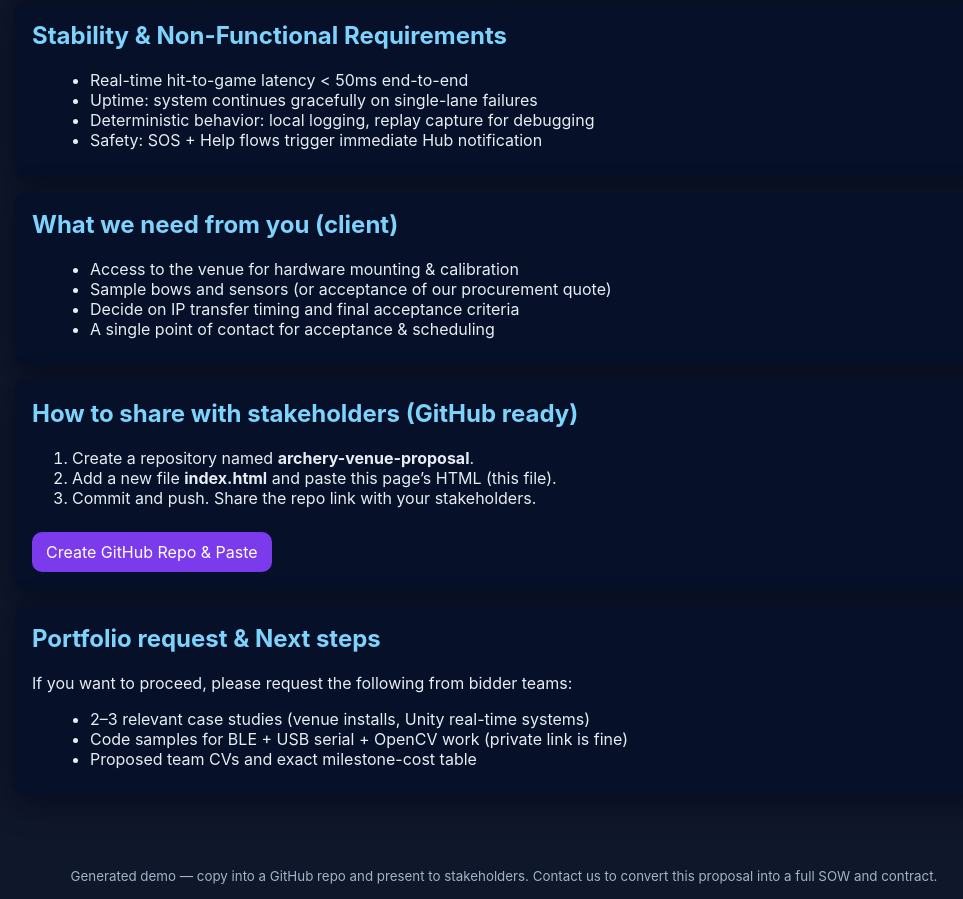
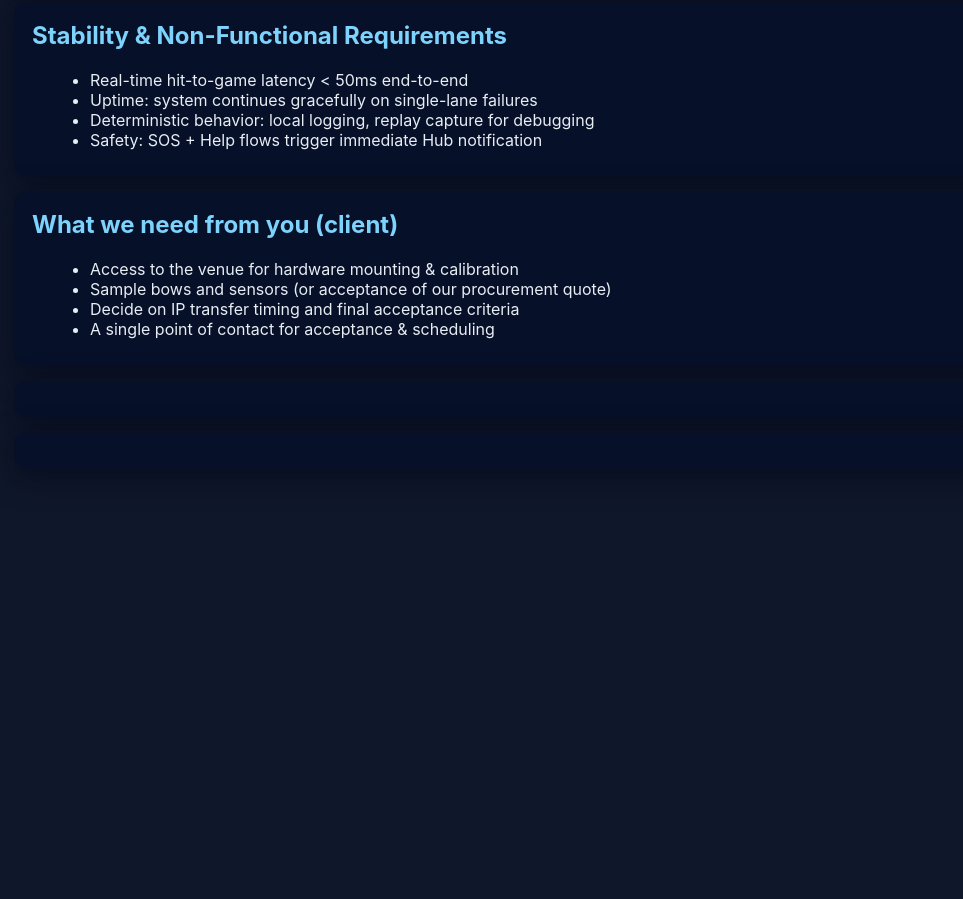
Before and after one commit to MuzammalHussain07/Archery-venue-proposal-index, a plain HTML site: page index.html in a window 1280 px wide. Shown: the part 1755-2654 px from the top of the page, without its empty margins (136-1099 px from the left). After the commit the page ends 2280 px from the top, so only its background shows below. Drawn offline with Linux system fonts and the light colour scheme.

Commit message:
Update index.html

```diff
--- a/index.html
+++ b/index.html
@@ -125,28 +125,14 @@ IP Transfer & Source ---------------------- Included on final payment
     </section>
 
     <section class="card">
-      <h2>How to share with stakeholders (GitHub ready)</h2>
-      <ol>
-        <li>Create a repository named <strong>archery-venue-proposal</strong>.</li>
-        <li>Add a new file <strong>index.html</strong> and paste this page’s HTML (this file).</li>
-        <li>Commit and push. Share the repo link with your stakeholders.</li>
-      </ol>
-      <a class="cta" href="#">Create GitHub Repo & Paste</a>
+
     </section>
 
     <section class="card">
-      <h2>Portfolio request & Next steps</h2>
-      <p>If you want to proceed, please request the following from bidder teams:</p>
-      <ul>
-        <li>2–3 relevant case studies (venue installs, Unity real-time systems)</li>
-        <li>Code samples for BLE + USB serial + OpenCV work (private link is fine)</li>
-        <li>Proposed team CVs and exact milestone-cost table</li>
+
       </ul>
     </section>
 
-  </main>
-  <footer>
-    <small>Generated demo — copy into a GitHub repo and present to stakeholders. Contact us to convert this proposal into a full SOW and contract.</small>
-  </footer>
+
 </body>
 </html>
```
